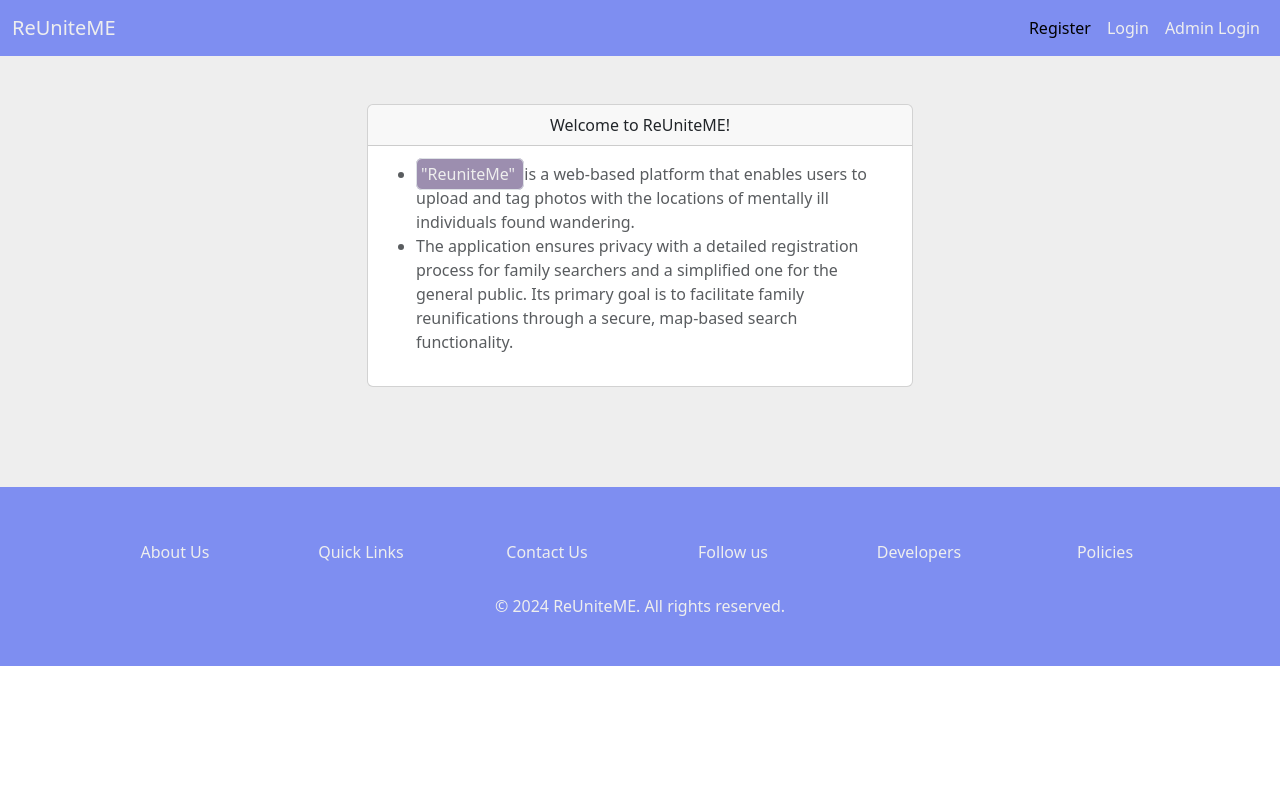
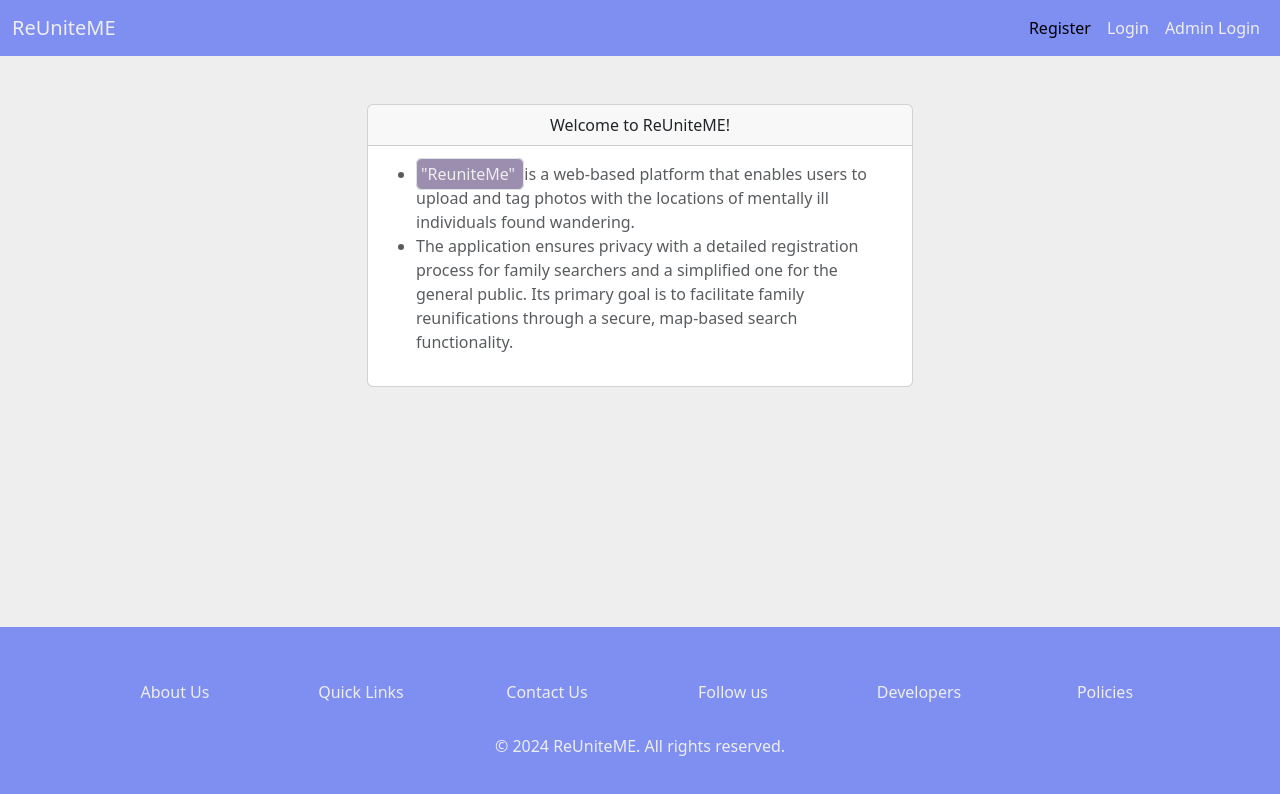
Before and after one commit to jeelion22/reuniteME-Frontend, a React (Vite) app: page / in a window 1280 px wide. Shown: the top 794 px of the page. Built offline with nearby package versions, Linux system fonts and the light colour scheme.

Commit message:
altered margin top to 30vh

```diff
--- a/src/styles/Footer.css
+++ b/src/styles/Footer.css
@@ -1,5 +1,5 @@
 .footer {
-    margin-top: 100px;
+    margin-top: 30vh;
     background-color: #7E8EF1;
     color: #EEEEEE;
 }
```
